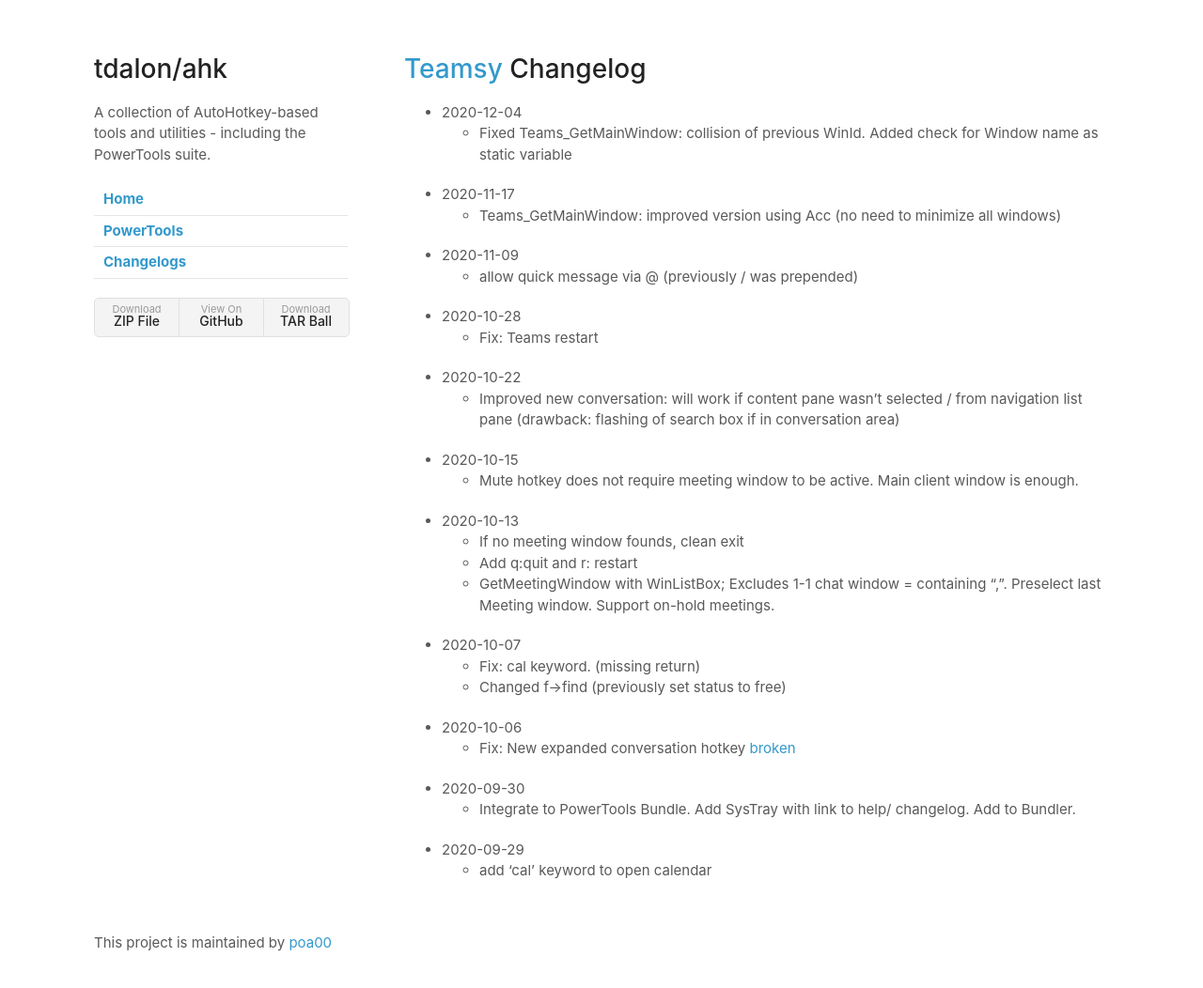
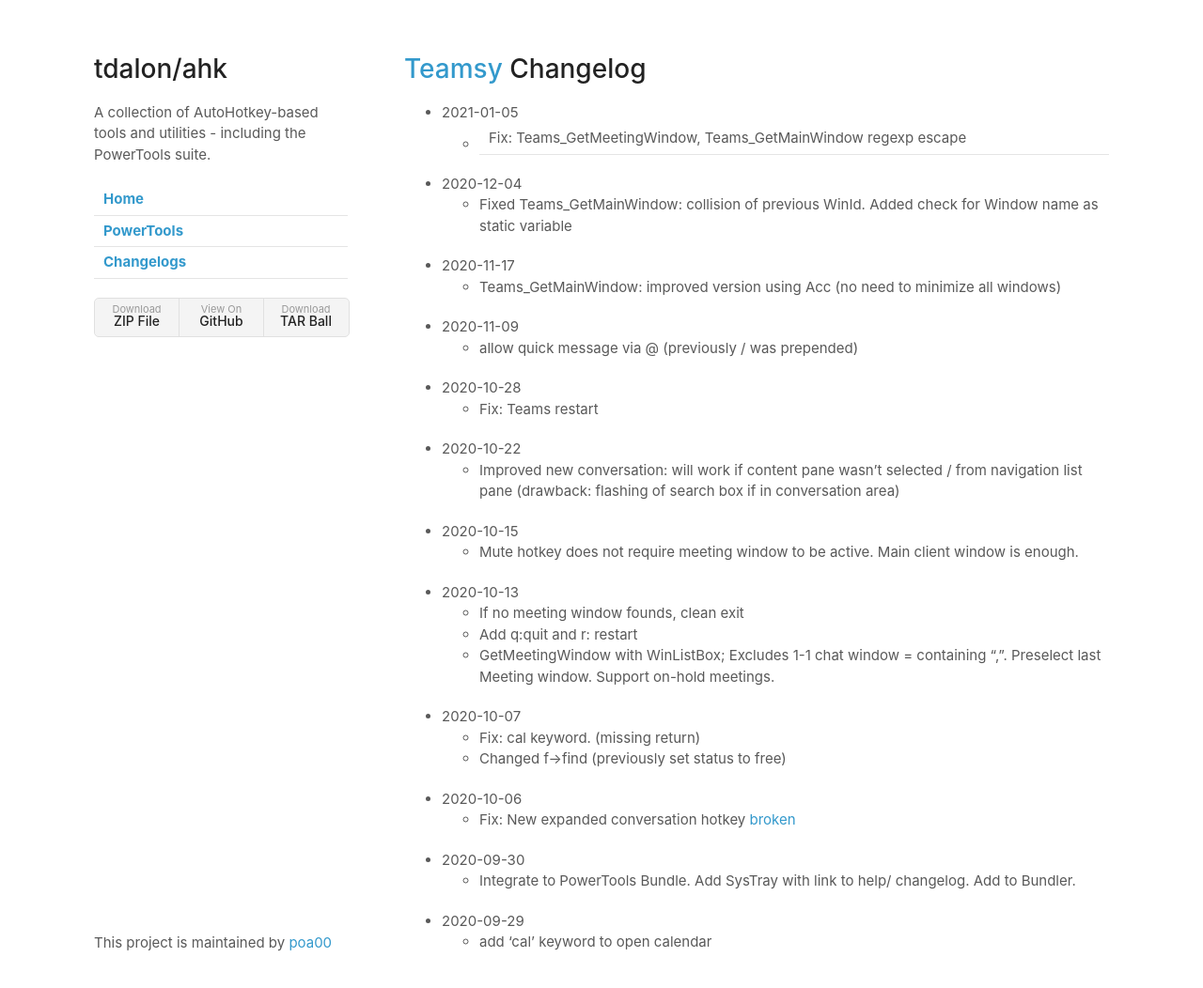
Before and after one commit to poa00/ahk-mso, a Jekyll site: the page built from docs/Teamsy-(Changelog).md, in a window 1280 px wide and 1085 px high. Shown: the top 1052 px of the window at 94% size. Built offline with Jekyll 4.4.1, drawn with Linux system fonts in a browser that asks for light colours; our own code applies the rules of GitHub Pages for plain Markdown files.

Commit message:
Fix Teams_GetMainWindow
escape | in regexp

```diff
--- a/docs/Teamsy-(Changelog).md
+++ b/docs/Teamsy-(Changelog).md
@@ -1,6 +1,7 @@
 # [Teamsy](Teamsy) Changelog
 
-
+* 2021-01-05
+	- Fix: Teams_GetMeetingWindow, Teams_GetMainWindow regexp escape |
 * 2020-12-04
   - Fixed Teams_GetMainWindow: collision of previous WinId. Added check for Window name as static variable
 * 2020-11-17
```
Also changed, not shown: 2 other files.
